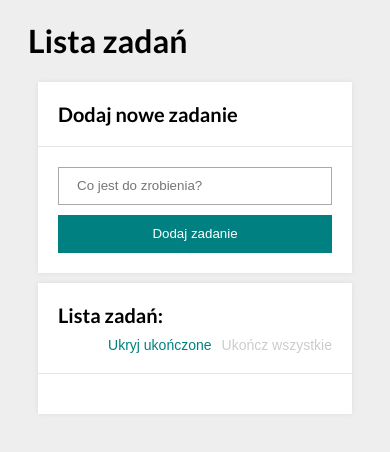
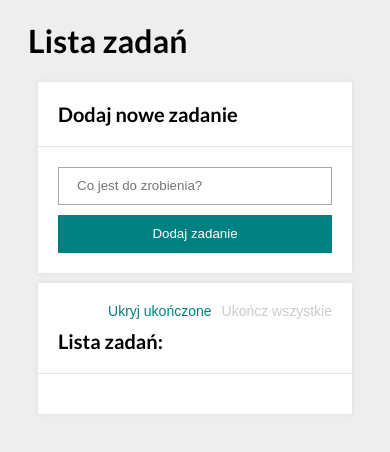
Before and after one commit to Baks44/To-do-list, a plain HTML site: page index.html in a window 390 px wide. Drawn offline with Linux system fonts and the light colour scheme.

Commit message:
media queries added

```diff
--- a/css/section.css
+++ b/css/section.css
@@ -22,6 +22,14 @@
   align-items: center;
   flex-wrap: wrap;
   gap: 10px;
+}
+
+@media (max-width: 600px) {
+  .section__header--with-buttons {
+    flex-direction: column-reverse;
+    align-items: flex-start;
+    gap: 10px;
+  }
 }
 
 .section__title {
```
Lines whose indentation alone changed are shown as unchanged.
